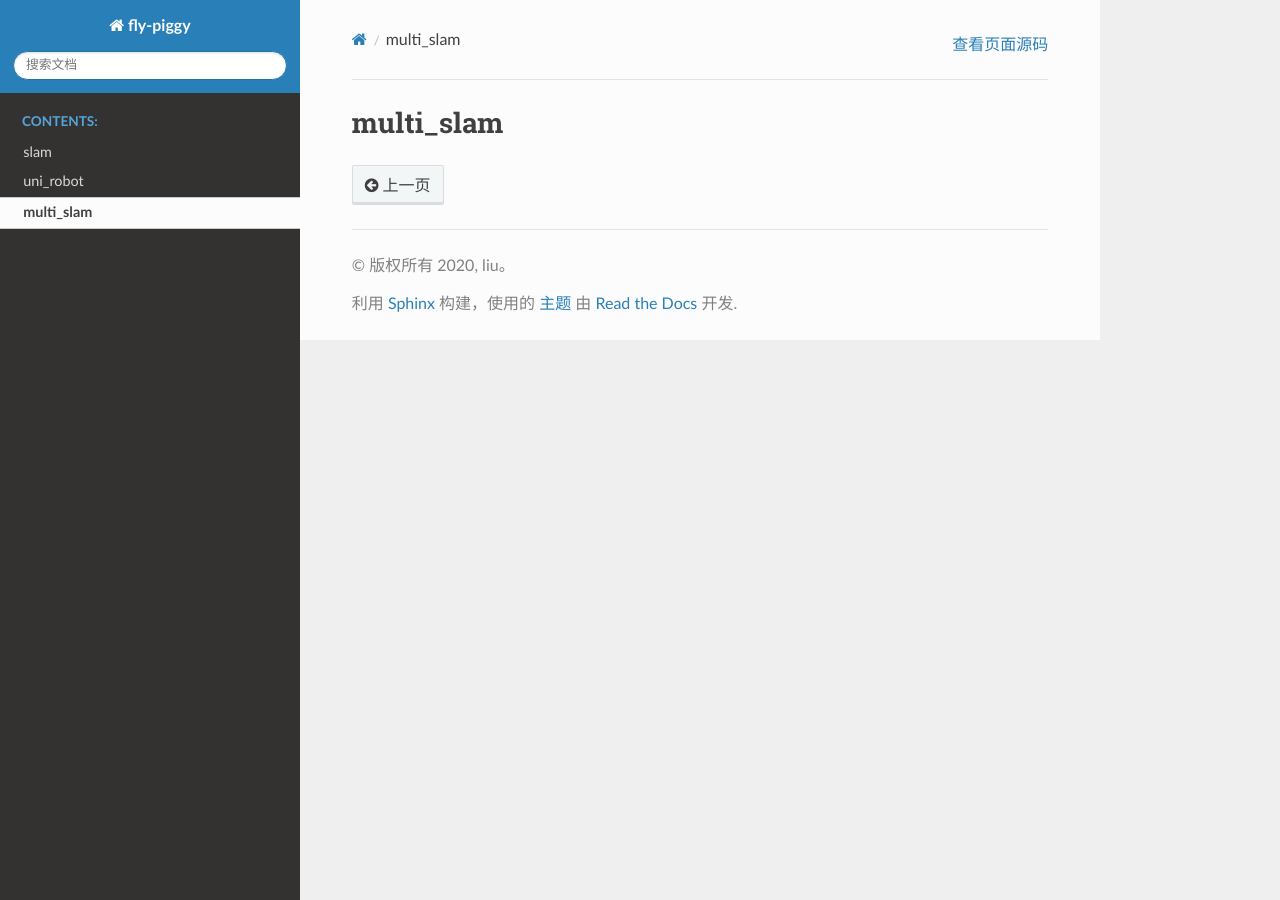
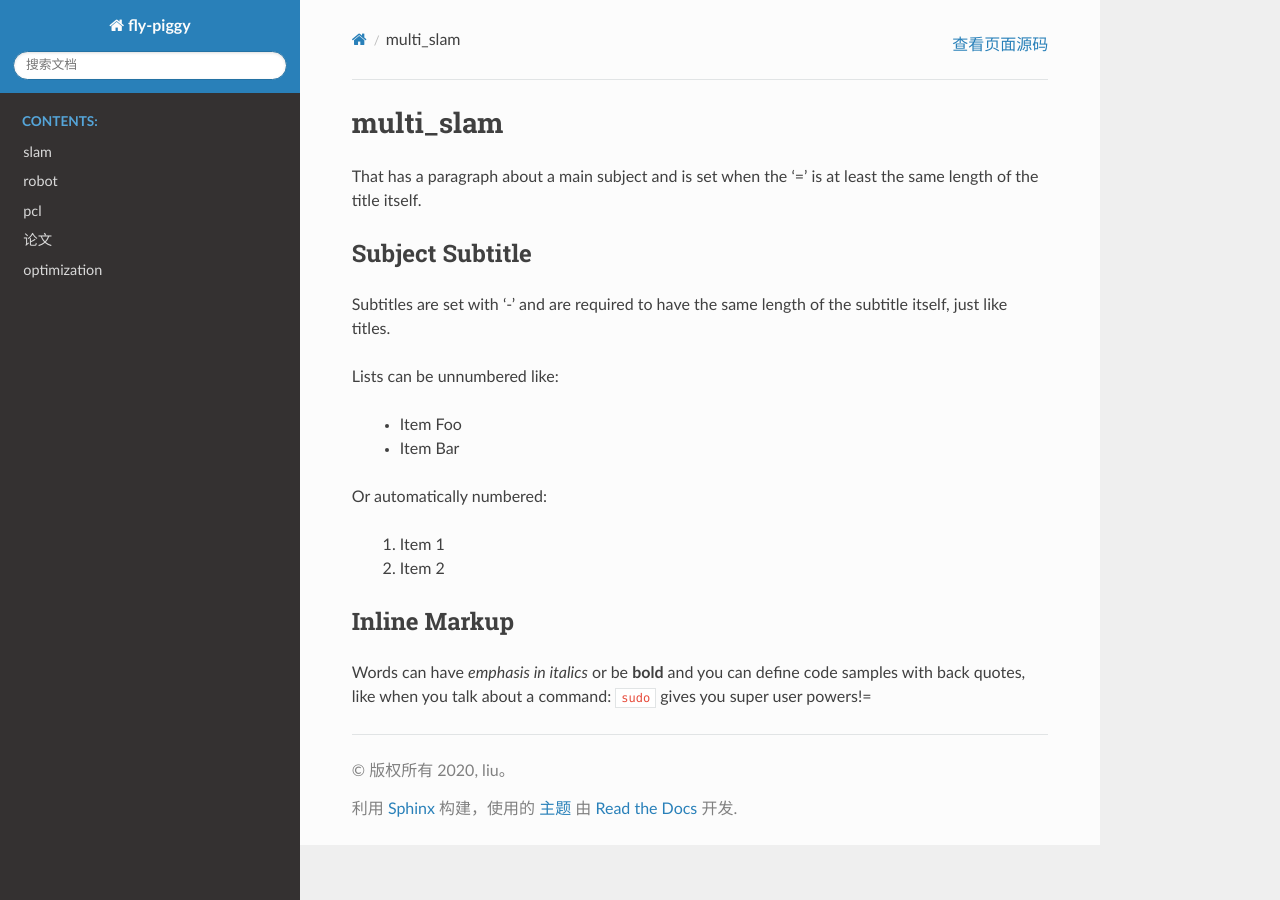
Before and after one commit to lyp727460067/fly-pigger, a Sphinx documentation site: the page built from source/multi_slam.rst, in a window 1280 px wide. Built offline with Sphinx 7.4.7 and the Read the Docs theme 2.0.0, drawn with Linux system fonts in a browser that asks for light colours.

Commit message:
add  contect

```diff
--- /dev/null
+++ b/source/cartographer.rst
@@ -0,0 +1,2 @@
+cartographer
+=================
--- /dev/null
+++ b/source/dso.rst
@@ -0,0 +1,2 @@
+dso
+================
--- /dev/null
+++ b/source/lio_mapping.rst
@@ -0,0 +1,2 @@
+lio_mapping
+================
--- /dev/null
+++ b/source/lio_sam.rst
@@ -0,0 +1,2 @@
+lio_sam
+==================
--- /dev/null
+++ b/source/loam.rst
@@ -0,0 +1,2 @@
+loam
+===================
--- a/source/multi_slam.rst
+++ b/source/multi_slam.rst
@@ -1,2 +1,30 @@
 multi_slam
-=====================================
+===============
+
+That has a paragraph about a main subject and is set when the '='
+is at least the same length of the title itself.
+
+Subject Subtitle
+----------------
+
+
+
+
+Subtitles are set with '-' and are required to have the same length
+of the subtitle itself, just like titles.
+
+Lists can be unnumbered like:
+
+ * Item Foo
+ * Item Bar
+
+Or automatically numbered:
+
+ #. Item 1
+ #. Item 2
+
+Inline Markup
+-------------
+Words can have *emphasis in italics* or be **bold** and you can define
+code samples with back quotes, like when you talk about a command: ``sudo``
+gives you super user powers!=
--- /dev/null
+++ b/source/optimization.rst
@@ -0,0 +1,3 @@
+
+optimization
+==============
--- /dev/null
+++ b/source/orb_slam.rst
@@ -0,0 +1,2 @@
+orb-slam
+============
--- a/source/uni_robot.rst
+++ b/source/robot.rst
@@ -1,2 +1,2 @@
-uni_robot
+robot
 =====================================
--- /dev/null
+++ b/source/vins.rst
@@ -0,0 +1,2 @@
+vins
+=====================
```
Also changed, not shown: source/index.rst (+6 -2 lines), source/pcl.rst (added, +20 -0 lines), source/slam.rst (+7 -0 lines).
